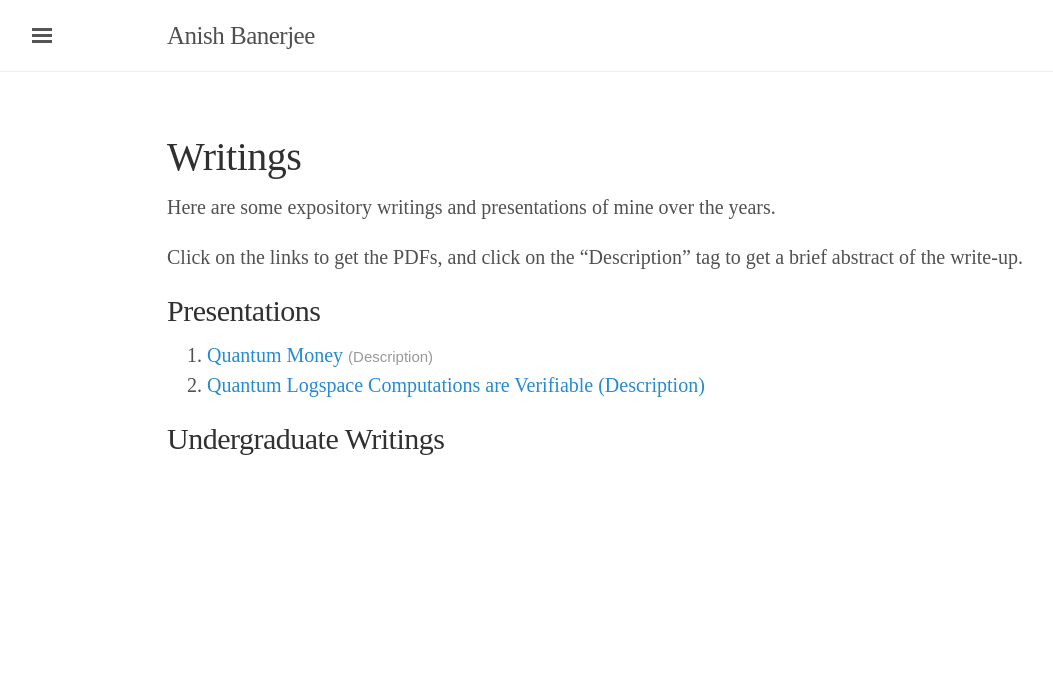
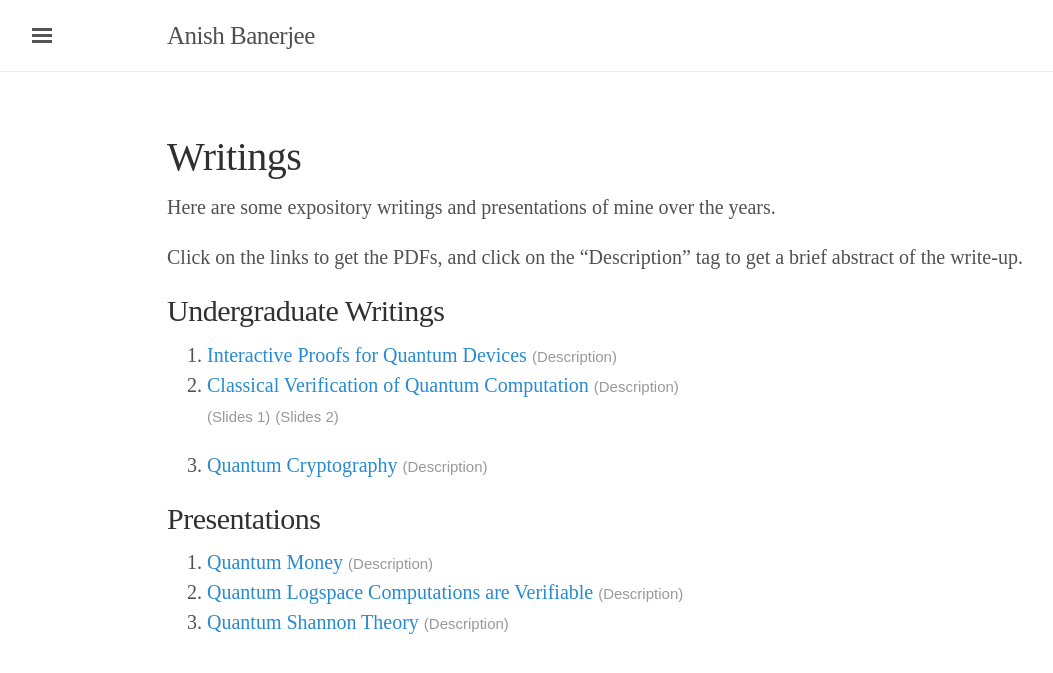
Before and after one commit to AB271202/AB271202.github.io, a Jekyll site: the page built from notes.md, in a window 1280 px wide. Shown: the top 673 px of the page, without its empty margins (3-1056 px from the left). Built offline with Jekyll 4.4.1, drawn with Linux system fonts in a browser that asks for light colours; some web fonts are replaced.

Commit message:
Writings, Favicon, Presentations

```diff
--- a/_includes/head.html
+++ b/_includes/head.html
@@ -25,7 +25,7 @@
 
   <!-- Icons -->
   <link rel="apple-touch-icon-precomposed" sizes="144x144" href="{{ site.baseurl }}/public/apple-touch-icon-precomposed.png">
-  <link rel="shortcut icon" href="{{ site.baseurl }}/public/favicon.ico">
+  <link rel="shortcut icon" href="{{ site.baseurl }}/public/favicon.png">
 
   <!-- RSS -->
   <link rel="alternate" type="application/rss+xml" title="RSS" href="/atom.xml">
--- a/notes.md
+++ b/notes.md
@@ -6,6 +6,38 @@ Here are some expository writings and presentations of mine over the years.
 
 Click on the links to get the PDFs, and click on the "Description" tag to get a brief abstract of the write-up.
 
+## Undergraduate Writings
+
+1. [Interactive Proofs for Quantum Devices](./Expository_Writings/BQP_Verification.pdf)
+    <a style="cursor: pointer;" onclick='myFunction("bqp_verif")'>
+        <span style="font-family: sans-serif, 'Open Sans';color: #999;font-size: 15px;">(Description)</span>
+    </a>
+    <div style="border-radius:15px;-webkit-border-radius:15px;-moz-border-radius:15px;width:100%;float:center;display:none;font-size:medium;background-color:#f0ffff;margin-left:0;padding:10px;text-align:left;" id="bqp_verif">
+        Prepared an expository write-up as a supplement to an independent study of <a href='https://arxiv.org/pdf/2307.11083'>Prof. Thomas Vidick's course</a>. This work is currently in progress.
+    </div>
+
+2. [Classical Verification of Quantum Computation](./Expository_Writings/Classical_Verification_of_Quantum_Computation.pdf)
+    <a style="cursor: pointer;" onclick='myFunction("cvqc")'>
+        <span style="font-family: sans-serif, 'Open Sans';color: #999;font-size: 15px;">(Description)</span>
+    </a>
+    <div style="border-radius:15px;-webkit-border-radius:15px;-moz-border-radius:15px;width:100%;float:center;display:none;font-size:medium;background-color:#f0ffff;margin-left:0;padding:10px;text-align:left;" id="cvqc">
+        Prepared a report on <a href="https://arxiv.org/abs/1804.01082">[Mah23]</a>, with a particular focus on the construction of the function families. This was done as a part of my course [COL872] Lattices in Computer Science.
+    </div>
+    <a style="cursor: pointer;" href="./Presentations/Classical_Verification_of_Quantum_Computations.pdf">
+        <span style="font-family: sans-serif, 'Open Sans';color: #999;font-size: 15px;">(Slides 1)</span>
+    </a>
+    <a style="cursor: pointer;" href="./Presentations/Classical_Verification_of_Quantum_Computations_2.pdf">
+        <span style="font-family: sans-serif, 'Open Sans';color: #999;font-size: 15px;">(Slides 2)</span>
+    </a>
+
+3. [Quantum Cryptography](./Expository_Writings/Quantum_Cryptography.pdf)
+    <a style="cursor: pointer;" onclick='myFunction("q_crypto")'>
+        <span style="font-family: sans-serif, 'Open Sans';color: #999;font-size: 15px;">(Description)</span>
+    </a>
+    <div style="border-radius:15px;-webkit-border-radius:15px;-moz-border-radius:15px;width:100%;float:center;display:none;font-size:medium;background-color:#f0ffff;margin-left:0;padding:10px;text-align:left;" id="q_crypto">
+        Prepared an expository write-up as a supplement to an independent study of <a href='https://learning.edx.org/course/course-v1:CaltechDelftX+QuCryptox+3T2018/home'>this course</a>.
+    </div>
+
 ## Presentations
 
 1. [Quantum Money](./Presentations/Quantum_Money.pdf){:target="_blank"}
@@ -13,15 +45,25 @@ Click on the links to get the PDFs, and click on the "Description" tag to get a
         <span style="font-family: sans-serif, 'Open Sans';color: #999;font-size: 15px;">(Description)</span>
     </a>
     <div style="border-radius:15px;-webkit-border-radius:15px;-moz-border-radius:15px;width:100%;float:center;display:none;font-size:medium;background-color:#f0ffff;margin-left:0;padding:10px;text-align:left;" id="quantum_money">
-        Prepared a presentation on quantum money based on <a href = "https://cacm.acm.org/research/quantum-money/">this</a> article.
+        Gave an introductory talk on quantum money based on <a href = "https://cacm.acm.org/research/quantum-money/">this</a> article. This was done as a part of my course [COQ301] Seminar Course.
     </div>
 
-2. [Quantum Logspace Computations are Verifiable](./Presentations/QL_Verification.pdf){:target="_blank"} [(Description)](){:style="cursor: pointer;" onclick='myFunction("ql_verif")'}
+2. [Quantum Logspace Computations are Verifiable](./Presentations/QL_Verification.pdf){:target="_blank"}
+    <a style="cursor: pointer;" onclick='myFunction("ql_verif")'>
+        <span style="font-family: sans-serif, 'Open Sans';color: #999;font-size: 15px;">(Description)</span>
+    </a>
     <div style="border-radius:15px;-webkit-border-radius:15px;-moz-border-radius:15px;width:100%;float:center;display:none;font-size:medium;background-color:#f0ffff;margin-left:0;padding:10px;text-align:left;" id="ql_verif">
-        Prepared a presentation on QL Verification based on <a href="https://arxiv.org/pdf/2307.11083">this</a> paper.
+        Prepared a presentation on QL Verification based on <a href="https://arxiv.org/pdf/2307.11083">this</a> paper. This was done as a part of my course [COQ301] Seminar Course.
     </div>
 
-## Undergraduate Writings
+3. [Quantum Shannon Theory](./Presentations/Quantum_Shannon_Theory.pdf){:target="_blank"}
+    <a style="cursor: pointer;" onclick='myFunction("quantum_shannon")'>
+        <span style="font-family: sans-serif, 'Open Sans';color: #999;font-size: 15px;">(Description)</span>
+    </a>
+    <div style="border-radius:15px;-webkit-border-radius:15px;-moz-border-radius:15px;width:100%;float:center;display:none;font-size:medium;background-color:#f0ffff;margin-left:0;padding:10px;text-align:left;" id="quantum_shannon">
+        Presented a overview of Quantum Shannon Theory as a part of my course [ELL714] Basic Information Theory.
+    </div>
+
 
 <!-- <h2>Undergraduate Writings</h2>
 <ol type="1">
```
Also changed, not shown: public/favicon.ico (deleted), public/favicon.png (renamed from public/apple-touch-icon-precomposed.png), 9 other files.
